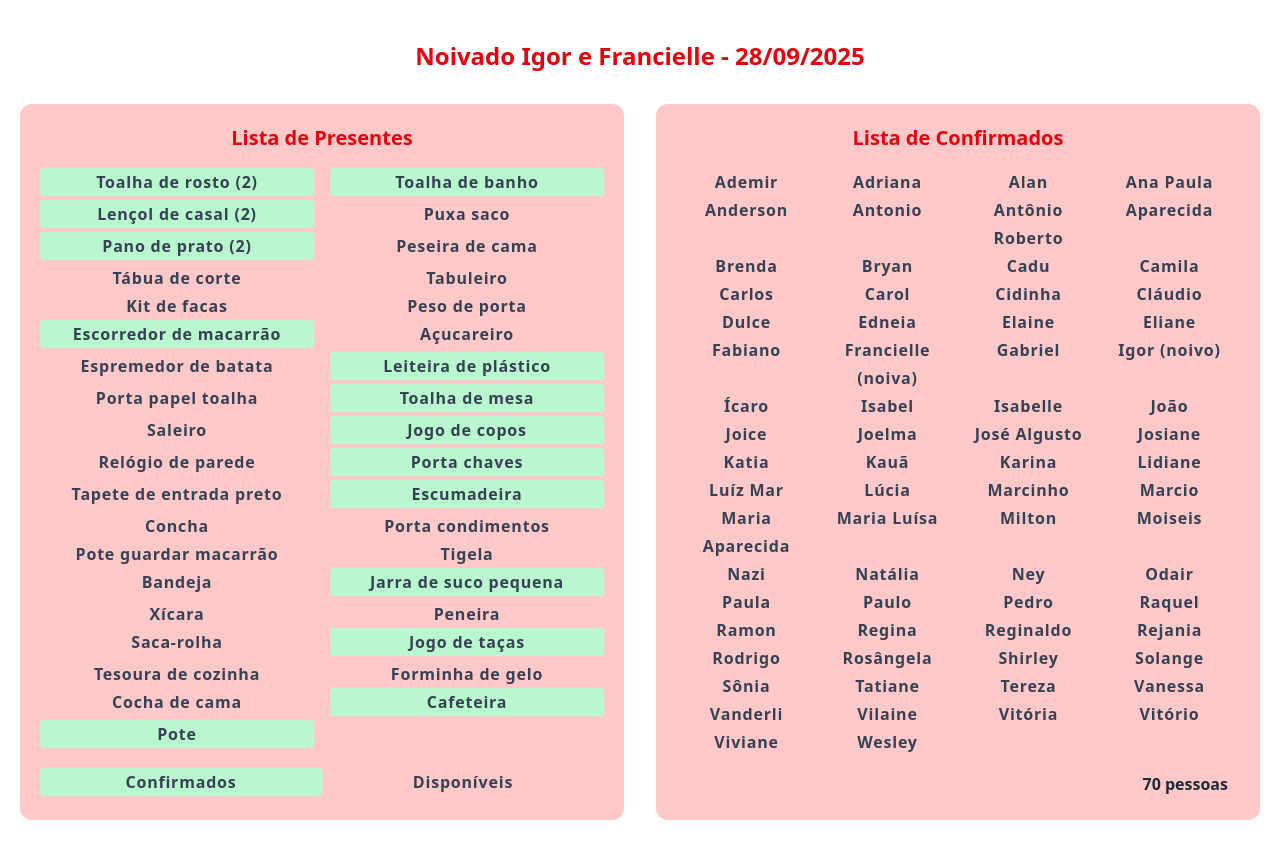
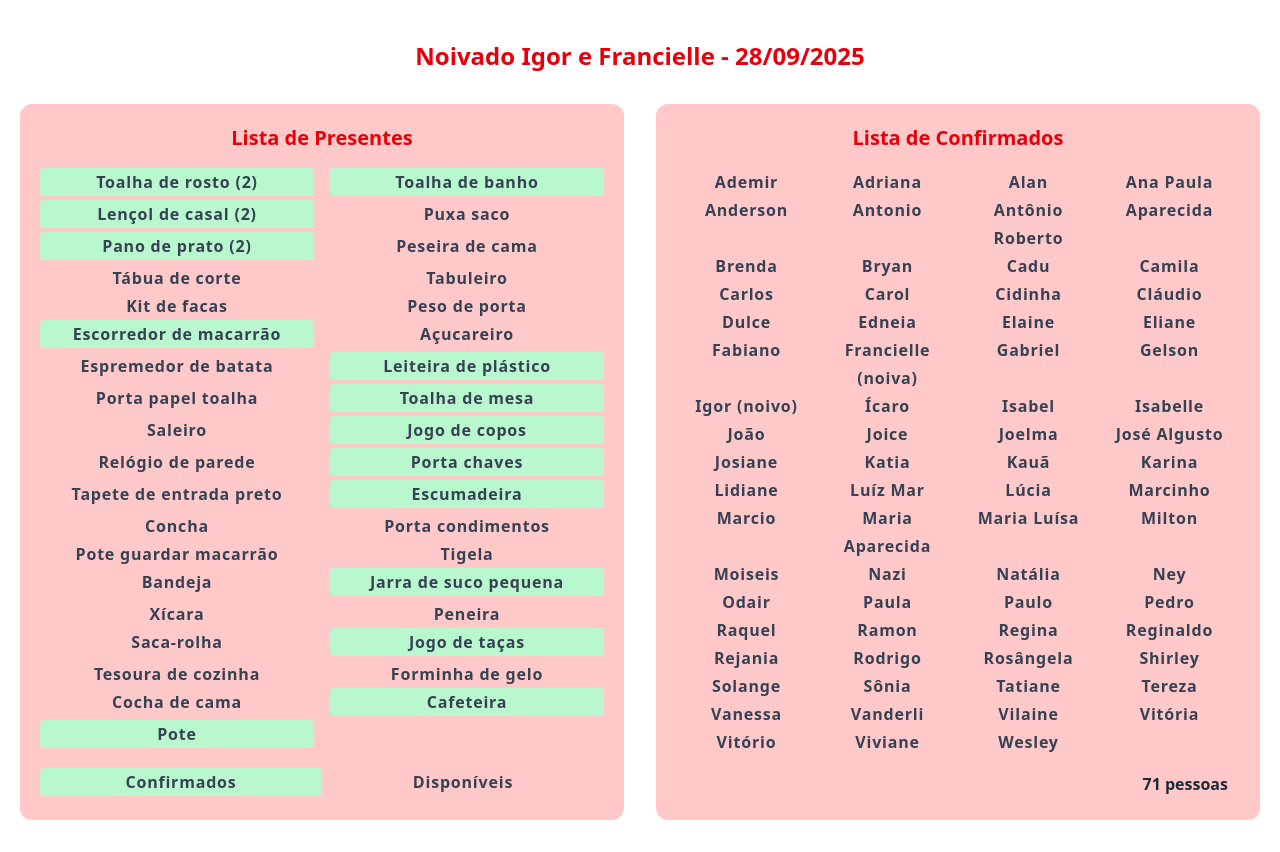
Before and after one commit to igorjosiel/Itens_meu_noivado, a plain HTML site: page index.html in a window 1280 px wide. Drawn offline with nearby package versions, Linux system fonts and the light colour scheme.

Commit message:
fix: atualiza a lista de confirmados.

```diff
--- a/index.html
+++ b/index.html
@@ -87,6 +87,7 @@
                 <li>Fabiano</li>
                 <li>Francielle (noiva)</li>
                 <li>Gabriel</li>
+                <li>Gelson</li>
                 <li>Igor (noivo)</li>
                 <li>Ícaro</li>
                 <li>Isabel</li>
@@ -137,7 +138,7 @@
             </ul>
 
             <div class="flex justify-end mt-4 px-8">
-                <p class="text-gray-800 text-md font-bold">70 pessoas</p>
+                <p class="text-gray-800 text-md font-bold">71 pessoas</p>
             </div>
         </div>
     </main>
```
